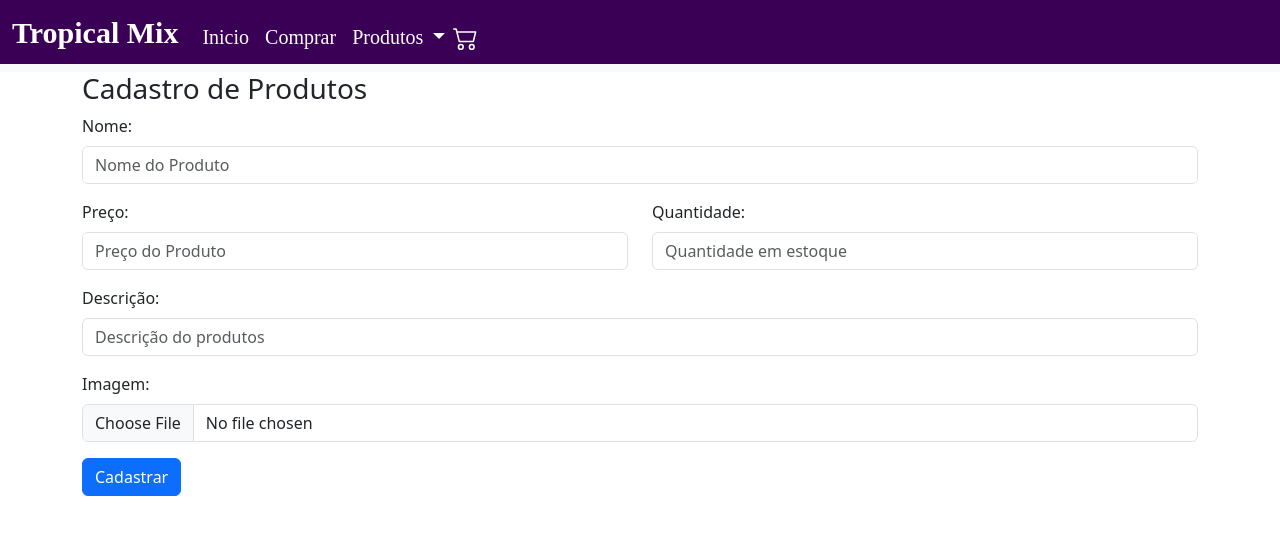
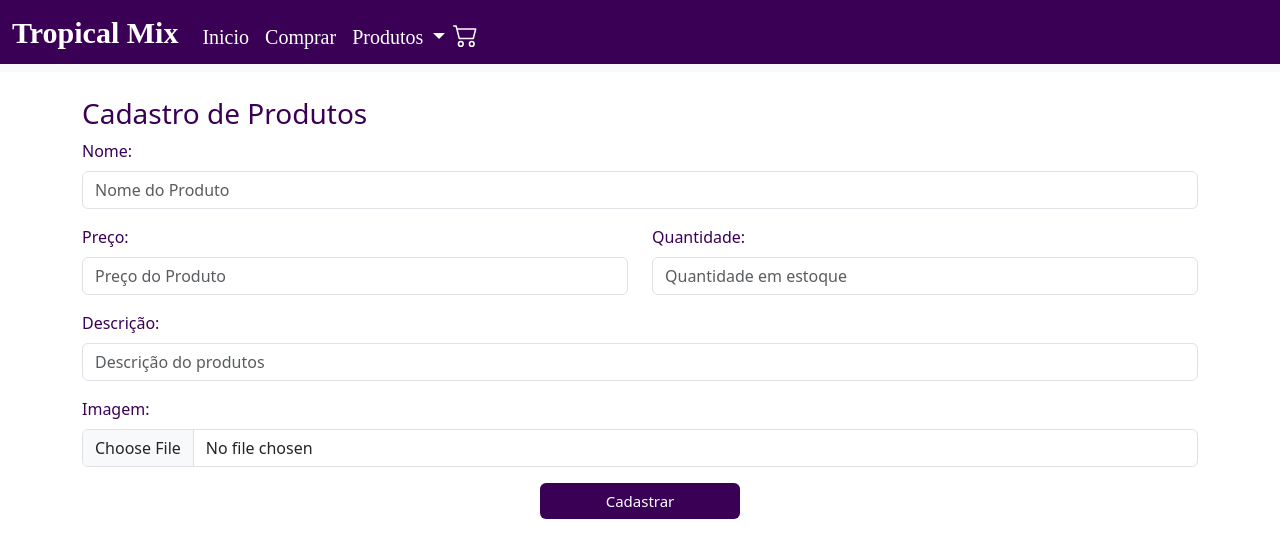
Before and after one commit to BiaCNtt/Site-TropicalMix, a PHP site: page /Cadastroprodutos.php in a window 1280 px wide. Shown: the top 558 px of the page. Run offline with PHP 8.4, Linux system fonts and the light colour scheme; some web fonts are replaced.

Commit message:
cadastro dos produtos

```diff
--- a/Adicionarproduto.php
+++ b/Adicionarproduto.php
@@ -3,13 +3,13 @@
 	$nome     = $_POST['nome'];
     $descricao      = $_POST['descricao'];
 	$preco    = floatval($_POST['preco']);
-	$quant    = intval($_POST['quant']);
+	$quantidade_em_estoque = intval($_POST['quant']);
 
 
-	if(isset($_POST['nome'])){
+	if(!isset($_POST['nome'])){
 		require 'run.php';
 		$produtos = new Produtos();
-		$id_produto = $produtos->adicionarprodutos($nome, $preco, $quant, $descricao);
+		$id_produto = $produtos->adicionarprodutos($nome, $preco, $quantidade_em_estoque, $descricao);
 	}
 
 	if(isset($_FILES['img']['name']) && !empty($_FILES['img']['name'])){
--- a/Cadastrocliente.php
+++ b/Cadastrocliente.php
@@ -29,6 +29,10 @@
                             </div>
                         </div>
                         <div class="mb-3">
+                        <label for="celular" class="form-label">Celular</label>
+                        <input type="tel" class="form-control" id="celular" name="celular"placeholder="Informe seu celular" required>
+                        </div>
+                        <div class="mb-3">
                             <label for="endereco" class="form-label">Endereço:</label>
                             <input type="text" class="form-control" id="endereco" name="endereco" required placeholder="Seu endereço">
                         </div>
--- a/Cadastroprodutos.php
+++ b/Cadastroprodutos.php
@@ -28,7 +28,8 @@
                 <label for="img" class="form-label">Imagem:</label>
                 <input type="file" class="form-control" id="img" name="img" accept="images/*" placeholder="Imagem do Produto">
             </div>
-            <button type="submit" class="btn btn-primary">Cadastrar</button>
+            <div class = "botaoproduct"><button type="submit" class="btn">Cadastrar</button> </div>
+
         </form>
     </div>
 </div>
--- a/index.php
+++ b/index.php
@@ -17,7 +17,7 @@
     </div>
   </div>
   <section class="faixa"></section>
-  <h3 class = "produtos">Nossos produtos<h3>
+  <h3 class = "produtostitulo">Nossos produtos<h3>
 </div>
 
 </body>
--- a/style.css
+++ b/style.css
@@ -1,6 +1,7 @@
 *{
     margin: 0px;
     padding: 0px;
+
 
 }
 
@@ -33,7 +34,7 @@ section {
     background-color:  #daa520; /* Cor da seção */
   }
 
- .produtos{
+ .produtostitulo{
     padding-top: 25px;
     display: flex;
     justify-content: center;
@@ -41,3 +42,23 @@ section {
     font-family: 'Hanuman';
     font-weight: bolder;
   }
+
+  .container .botaoproduct {
+    display: flex;
+    justify-content: center;
+    align-items: center;
+  }
+
+  .container .botaoproduct .btn {
+    width: 200px; /* Ajuste o valor conforme necessário */
+    font-size: 15px;
+    background-color: #3a0055;
+    color: white;
+}
+
+
+  #formulario{
+    padding-top: 10px;
+    margin-top: 15px;
+    color: #3a0055;
+  }
--- a/stylenavbar.css
+++ b/stylenavbar.css
@@ -30,3 +30,7 @@
     font-family: 'Hanuman';
     color: rgb(255, 255, 255);
 }
+
+.navbar .container-fluid .icone{
+    margin-bottom: 5px;
+}
```
Also changed, not shown: AdicionarCliente.php (+9 -7 lines), Clientes.php (+8 -4 lines), Produtos.php (+7 -7 lines).
